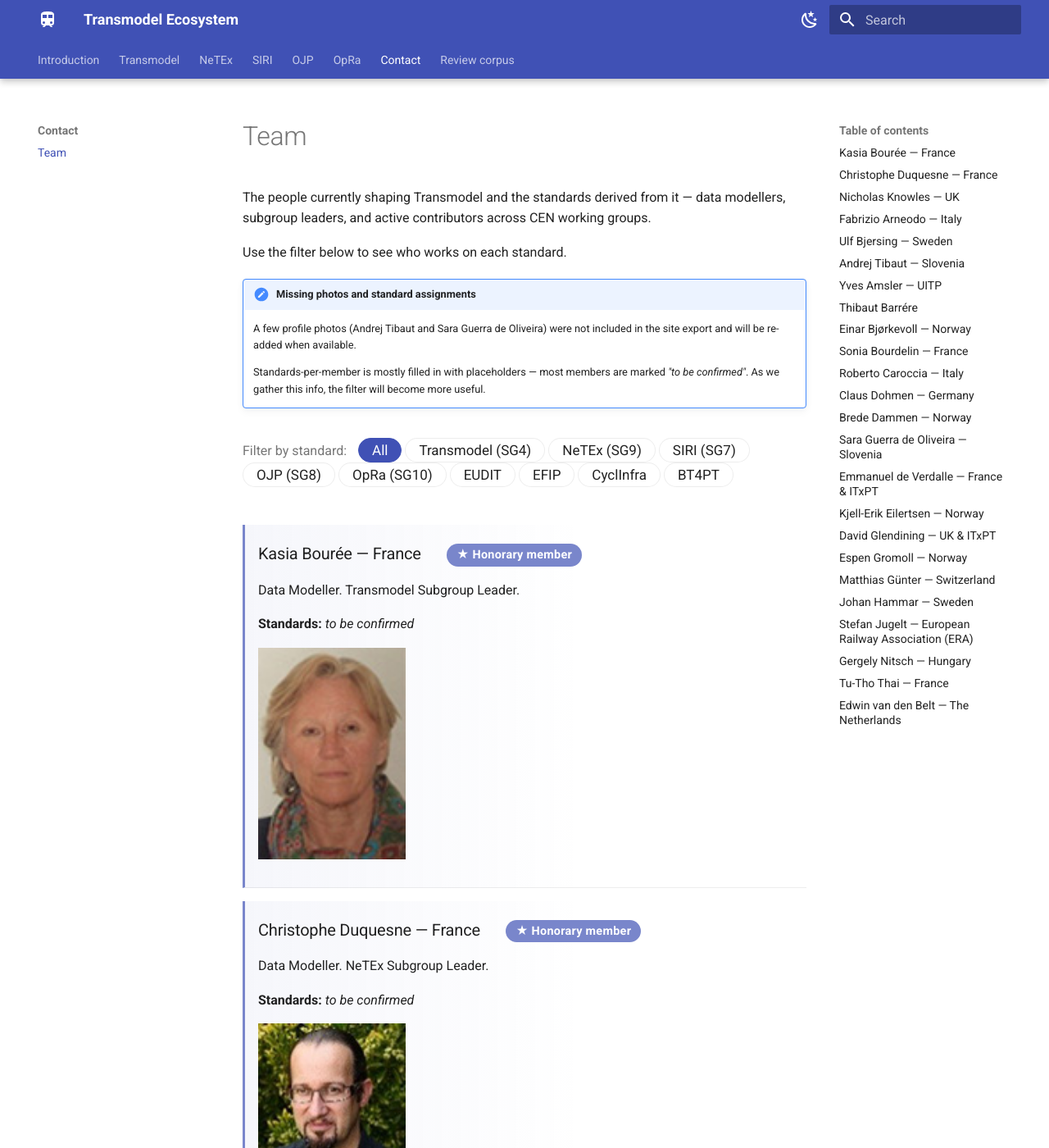
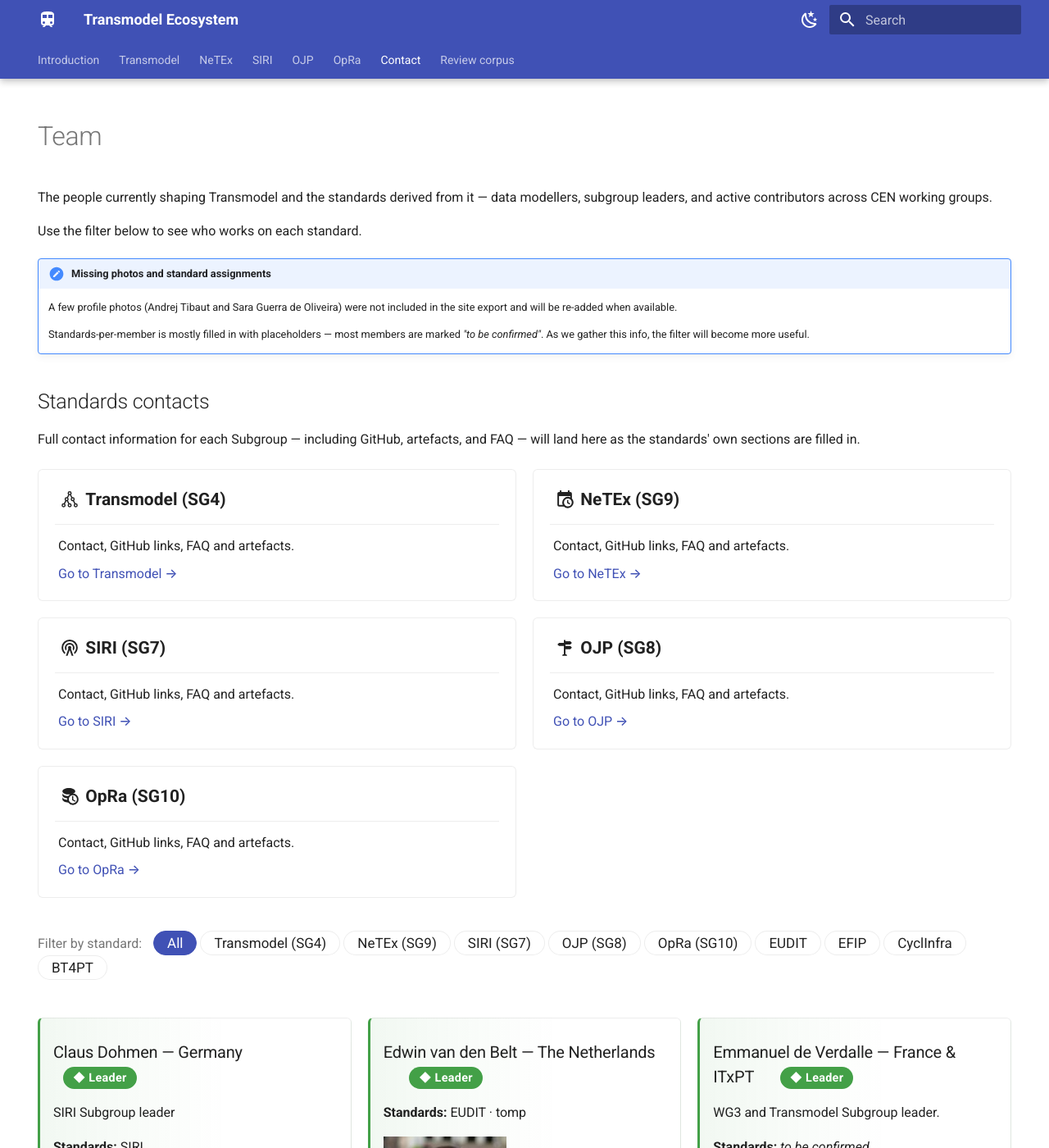
Before and after one commit to BredeD/transmodel-site, an MkDocs documentation site: the page built from docs/contact/team.md, in a window 1280 px wide and 1400 px high. Shown: the whole window at 82% size. Built offline with MkDocs 1.6.1 and Material for MkDocs 9.7.7, drawn with Linux system fonts in a browser that asks for light colours; some of the changed text lies outside the part shown.

Commit message:
Contact page: add standards contacts box, sort by role, responsive grid, hide TOC and left nav
- New "standards" list in _team.yml (5 standard cards at top of contact page)
- Sort team: leaders first (alpha), then honorary, then rest (alpha)
- Wrap members in .team-grid — 3 cols wide, 2 cols medium, 1 col mobile
- Hide table of contents AND left navigation (full-width layout, filter bar is enough)
- Frontmatter written by generator so team.md stays fully declarative from _team.yml

```diff
--- a/docs/contact/team.md
+++ b/docs/contact/team.md
@@ -15,6 +21,54 @@ Use the filter below to see who works on each standard.
 
     Standards-per-member is mostly filled in with placeholders — most members are marked *"to be confirmed"*. As we gather this info, the filter will become more useful.
 
+## Standards contacts
+
+Full contact information for each Subgroup — including GitHub, artefacts, and FAQ — will land here as the standards' own sections are filled in.
+
+<div class="grid cards" markdown>
+
+-   :material-graph-outline: **Transmodel (SG4)**
+
+    ---
+
+    Contact, GitHub links, FAQ and artefacts.
+
+    [Go to Transmodel →](../standards/transmodel/index.md)
+
+-   :material-calendar-clock: **NeTEx (SG9)**
+
+    ---
+
+    Contact, GitHub links, FAQ and artefacts.
+
+    [Go to NeTEx →](../standards/netex/index.md)
+
+-   :material-radio-tower: **SIRI (SG7)**
+
+    ---
+
+    Contact, GitHub links, FAQ and artefacts.
+
+    [Go to SIRI →](../standards/siri/index.md)
+
+-   :material-routes: **OJP (SG8)**
+
+    ---
+
+    Contact, GitHub links, FAQ and artefacts.
+
+    [Go to OJP →](../standards/ojp/index.md)
+
+-   :material-database-clock: **OpRa (SG10)**
+
+    ---
+
+    Contact, GitHub links, FAQ and artefacts.
+
+    [Go to OpRa →](../standards/opra/index.md)
+
+</div>
+
 <div class="team-filter" markdown>
 <span class="team-filter-label">Filter by standard:</span>
 <button data-filter="all">All</button>
@@ -29,14 +83,62 @@ Use the filter below to see who works on each standard.
 <button data-filter="bt4pt">BT4PT</button>
 </div>
 
-<div class="team-member honorary" data-standards="" markdown>
-### Kasia Bourée — France
+<div class="team-grid" markdown>
 
-Data Modeller. Transmodel Subgroup Leader.
+<div class="team-member leader" data-standards="siri" markdown>
+### Claus Dohmen — Germany
+
+SIRI Subgroup leader
+
+**Standards:** SIRI
+
+*(photo missing)*
+</div>
+
+<div class="team-member leader" data-standards="eudit,tomp" markdown>
+### Edwin van den Belt — The Netherlands
+
+**Standards:** EUDIT · tomp
+
+![Edwin van den Belt](../assets/images/transmodel-cen/EdwinVanDenBelt-150x150.jpeg){ width="150" }
+</div>
+
+<div class="team-member leader" data-standards="" markdown>
+### Emmanuel de Verdalle — France & ITxPT
+
+WG3 and Transmodel Subgroup leader.
 
 **Standards:** *to be confirmed*
 
-![Kasia Bourée](../assets/images/transmodel-cen/Kasia_Bouree-1-1.jpg){ width="180" }
+![Emmanuel de Verdalle](../assets/images/transmodel-cen/EmmanuelDeVerdalle-150x150.jpeg){ width="150" }
+</div>
+
+<div class="team-member leader" data-standards="" markdown>
+### Fabrizio Arneodo — Italy
+
+Data Modeller. OpRa Subgroup Leader.
+
+**Standards:** *to be confirmed*
+
+![Fabrizio Arneodo](../assets/images/transmodel-cen/Fabrizio_Arneodo-1-1.png){ width="180" }
+</div>
+
+<div class="team-member leader" data-standards="" markdown>
+### Thibaut Barrére
+
+(details to be added)
+
+**Standards:** *to be confirmed*
+
+*(photo missing)*
+</div>
+
+<div class="team-member leader" data-standards="transmodel,netex,siri,cyclinfra,eudit,efip" markdown>
+### Tu-Tho Thai — France
+
+**Standards:** Transmodel · NeTEx · SIRI · CyclInfra · EUDIT · EFIP
+
+![Tu-Tho Thai](../assets/images/transmodel-cen/TuThoTai-150x150.jpeg){ width="150" }
 </div>
 
 <div class="team-member honorary" data-standards="" markdown>
@@ -50,6 +152,16 @@ Data Modeller. NeTEx Subgroup Leader.
 </div>
 
 <div class="team-member honorary" data-standards="" markdown>
+### Kasia Bourée — France
+
+Data Modeller. Transmodel Subgroup Leader.
+
+**Standards:** *to be confirmed*
+
+![Kasia Bourée](../assets/images/transmodel-cen/Kasia_Bouree-1-1.jpg){ width="180" }
+</div>
+
+<div class="team-member honorary" data-standards="" markdown>
 ### Nicholas Knowles — UK
 
 Data Modeller.
@@ -59,14 +171,110 @@ Data Modeller.
 ![Nicholas Knowles](../assets/images/transmodel-cen/Nicholas_Knowles-1.jpg){ width="180" }
 </div>
 
-<div class="team-member leader" data-standards="" markdown>
-### Fabrizio Arneodo — Italy
+<div class="team-member" data-standards="" markdown>
+### Andrej Tibaut — Slovenia
 
-Data Modeller. OpRa Subgroup Leader.
+Data Modeller.
 
 **Standards:** *to be confirmed*
 
-![Fabrizio Arneodo](../assets/images/transmodel-cen/Fabrizio_Arneodo-1-1.png){ width="180" }
+*(photo missing)*
+</div>
+
+<div class="team-member" data-standards="transmodel,netex,siri" markdown>
+### Brede Dammen — Norway
+
+**Standards:** Transmodel · NeTEx · SIRI
+
+![Brede Dammen](../assets/images/transmodel-cen/bredeDAmmen-150x150.jpeg){ width="150" }
+</div>
+
+<div class="team-member" data-standards="" markdown>
+### David Glendining — UK & ITxPT
+
+**Standards:** *to be confirmed*
+
+![David Glendining](../assets/images/transmodel-cen/DavidGlendining-150x150.jpeg){ width="150" }
+</div>
+
+<div class="team-member" data-standards="transmodel,netex,siri,opra,eudit,efip" markdown>
+### Einar Bjørkevoll — Norway
+
+**Standards:** Transmodel · NeTEx · SIRI · OpRa · EUDIT · EFIP
+
+![Einar Bjørkevoll](../assets/images/transmodel-cen/EinarBjorkevoll-150x150.jpeg){ width="150" }
+</div>
+
+<div class="team-member" data-standards="" markdown>
+### Espen Gromoll — Norway
+
+**Standards:** *to be confirmed*
+
+*(photo missing)*
+</div>
+
+<div class="team-member" data-standards="transmodel,opra" markdown>
+### Gergely Nitsch — Hungary
+
+**Standards:** Transmodel · OpRa
+
+![Gergely Nitsch](../assets/images/transmodel-cen/GergelyNitsch-150x150.jpeg){ width="150" }
+</div>
+
+<div class="team-member" data-standards="" markdown>
+### Johan Hammar — Sweden
+
+**Standards:** *to be confirmed*
+
+![Johan Hammar](../assets/images/transmodel-cen/JohanHammar-150x150.jpeg){ width="150" }
+</div>
+
+<div class="team-member" data-standards="" markdown>
+### Kjell-Erik Eilertsen — Norway
+
+**Standards:** *to be confirmed*
+
+![Kjell-Erik Eilertsen](../assets/images/transmodel-cen/Kjell-ErikEilertsen.jpeg){ width="150" }
+</div>
+
+<div class="team-member" data-standards="transmodel,netex,siri,ojp" markdown>
+### Matthias Günter — Switzerland
+
+**Standards:** Transmodel · NeTEx · SIRI · OJP
+
+*(photo missing)*
+</div>
+
+<div class="team-member" data-standards="" markdown>
+### Roberto Caroccia — Italy
+
+**Standards:** *to be confirmed*
+
+*(photo missing)*
+</div>
+
+<div class="team-member" data-standards="netex" markdown>
+### Sara Guerra de Oliveira — Slovenia
+
+**Standards:** NeTEx
+
+*(photo missing)*
+</div>
+
+<div class="team-member" data-standards="transmodel" markdown>
+### Sonia Bourdelin — France
+
+**Standards:** Transmodel
+
+![Sonia Bourdelin](../assets/images/transmodel-cen/portrait-large-NoirBlanc-2023-150x150.jpg){ width="150" }
+</div>
+
+<div class="team-member" data-standards="netex" markdown>
+### Stefan Jugelt — European Railway Association (ERA)
+
+**Standards:** NeTEx
+
+![Stefan Jugelt](../assets/images/transmodel-cen/StefanJugelt-150x150.jpeg){ width="150" }
 </div>
 
 <div class="team-member" data-standards="" markdown>
@@ -80,16 +288,6 @@ Data Modeller.
 </div>
 
 <div class="team-member" data-standards="" markdown>
-### Andrej Tibaut — Slovenia
-
-Data Modeller.
-
-**Standards:** *to be confirmed*
-
-*(photo missing)*
-</div>
-
-<div class="team-member" data-standards="" markdown>
 ### Yves Amsler — UITP
 
 **Standards:** *to be confirmed*
@@ -97,144 +295,4 @@ Data Modeller.
 ![Yves Amsler](../assets/images/transmodel-cen/YvesAmsler-150x150.jpeg){ width="150" }
 </div>
 
-<div class="team-member leader" data-standards="" markdown>
-### Thibaut Barrére
-
-(details to be added)
-
-**Standards:** *to be confirmed*
-
-*(photo missing)*
 </div>
-
-<div class="team-member" data-standards="transmodel,netex,siri,opra,eudit,efip" markdown>
-### Einar Bjørkevoll — Norway
-
-**Standards:** Transmodel · NeTEx · SIRI · OpRa · EUDIT · EFIP
-
-![Einar Bjørkevoll](../assets/images/transmodel-cen/EinarBjorkevoll-150x150.jpeg){ width="150" }
-</div>
-
-<div class="team-member" data-standards="transmodel" markdown>
-### Sonia Bourdelin — France
-
-**Standards:** Transmodel
-
-![Sonia Bourdelin](../assets/images/transmodel-cen/portrait-large-NoirBlanc-2023-150x150.jpg){ width="150" }
-</div>
-
-<div class="team-member" data-standards="" markdown>
-### Roberto Caroccia — Italy
-
-**Standards:** *to be confirmed*
-
-*(photo missing)*
-</div>
-
-<div class="team-member leader" data-standards="siri" markdown>
-### Claus Dohmen — Germany
-
-SIRI Subgroup leader
-
-**Standards:** SIRI
-
-*(photo missing)*
-</div>
-
-<div class="team-member" data-standards="transmodel,netex,siri" markdown>
-### Brede Dammen — Norway
-
-**Standards:** Transmodel · NeTEx · SIRI
-
-![Brede Dammen](../assets/images/transmodel-cen/bredeDAmmen-150x150.jpeg){ width="150" }
-</div>
-
-<div class="team-member" data-standards="netex" markdown>
-### Sara Guerra de Oliveira — Slovenia
-
-**Standards:** NeTEx
-
-*(photo missing)*
-</div>
-
-<div class="team-member leader" data-standards="" markdown>
-### Emmanuel de Verdalle — France & ITxPT
-
-WG3 and Transmodel Subgroup leader.
-
-**Standards:** *to be confirmed*
-
-![Emmanuel de Verdalle](../assets/images/transmodel-cen/EmmanuelDeVerdalle-150x150.jpeg){ width="150" }
-</div>
-
-<div class="team-member" data-standards="" markdown>
-### Kjell-Erik Eilertsen — Norway
-
-**Standards:** *to be confirmed*
-
-![Kjell-Erik Eilertsen](../assets/images/transmodel-cen/Kjell-ErikEilertsen.jpeg){ width="150" }
-</div>
-
-<div class="team-member" data-standards="" markdown>
-### David Glendining — UK & ITxPT
-
-**Standards:** *to be confirmed*
-
-![David Glendining](../assets/images/transmodel-cen/DavidGlendining-150x150.jpeg){ width="150" }
-</div>
-
-<div class="team-member" data-standards="" markdown>
-### Espen Gromoll — Norway
-
-**Standards:** *to be confirmed*
-
-*(photo missing)*
-</div>
-
-<div class="team-member" data-standards="transmodel,netex,siri,ojp" markdown>
-### Matthias Günter — Switzerland
-
-**Standards:** Transmodel · NeTEx · SIRI · OJP
-
-*(photo missing)*
-</div>
-
-<div class="team-member" data-standards="" markdown>
-### Johan Hammar — Sweden
-
-**Standards:** *to be confirmed*
-
-![Johan Hammar](../assets/images/transmodel-cen/JohanHammar-150x150.jpeg){ width="150" }
-</div>
-
-<div class="team-member" data-standards="netex" markdown>
-### Stefan Jugelt — European Railway Association (ERA)
-
-**Standards:** NeTEx
-
-![Stefan Jugelt](../assets/images/transmodel-cen/StefanJugelt-150x150.jpeg){ width="150" }
-</div>
-
-<div class="team-member" data-standards="transmodel,opra" markdown>
-### Gergely Nitsch — Hungary
-
-**Standards:** Transmodel · OpRa
-
-![Gergely Nitsch](../assets/images/transmodel-cen/GergelyNitsch-150x150.jpeg){ width="150" }
-</div>
-
-<div class="team-member leader" data-standards="transmodel,netex,siri,cyclinfra,eudit,efip" markdown>
-### Tu-Tho Thai — France
-
-**Standards:** Transmodel · NeTEx · SIRI · CyclInfra · EUDIT · EFIP
-
-![Tu-Tho Thai](../assets/images/transmodel-cen/TuThoTai-150x150.jpeg){ width="150" }
-</div>
-
-<div class="team-member leader" data-standards="eudit,tomp" markdown>
-### Edwin van den Belt — The Netherlands
-
-**Standards:** EUDIT · tomp
-
-![Edwin van den Belt](../assets/images/transmodel-cen/EdwinVanDenBelt-150x150.jpeg){ width="150" }
-</div>
--- a/docs/stylesheets/extra.css
+++ b/docs/stylesheets/extra.css
@@ -116,11 +116,44 @@
   border-color: var(--md-primary-fg-color);
 }
 
-/* Team member cards: nicer inline layout, keep as flowing content */
+/* Team grid — responsive columns for member cards.
+   1 column on mobile, 2 on medium, 3 on wide screens. */
+.md-typeset .team-grid {
+  display: grid;
+  gap: 1rem;
+  grid-template-columns: 1fr;
+  margin: 1.2rem 0;
+}
+
+@media (min-width: 700px) {
+  .md-typeset .team-grid {
+    grid-template-columns: repeat(2, 1fr);
+  }
+}
+
+@media (min-width: 1100px) {
+  .md-typeset .team-grid {
+    grid-template-columns: repeat(3, 1fr);
+  }
+}
+
+/* Team member cards inside the grid */
 .md-typeset .team-member {
-  padding: 0.5rem 0;
-  border-bottom: 1px solid var(--md-default-fg-color--lightest);
-  margin-bottom: 0.8rem;
+  padding: 0.8rem 1rem;
+  border: 1px solid var(--md-default-fg-color--lightest);
+  border-radius: 0.3rem;
+  background: var(--md-default-bg-color);
+  transition: border-color 0.2s ease, box-shadow 0.2s ease;
+}
+
+.md-typeset .team-member:hover {
+  border-color: var(--md-primary-fg-color);
+  box-shadow: 0 0.15rem 0.4rem rgba(0, 0, 0, 0.06);
+}
+
+.md-typeset .team-member img {
+  max-width: 100%;
+  height: auto;
 }
 
 .md-typeset .team-member h3 {
```
Also changed, not shown: other parts of docs/contact/team.md (+6 -0 lines), docs/contact/_team.yml (+30 -0 lines), 1 other file.
